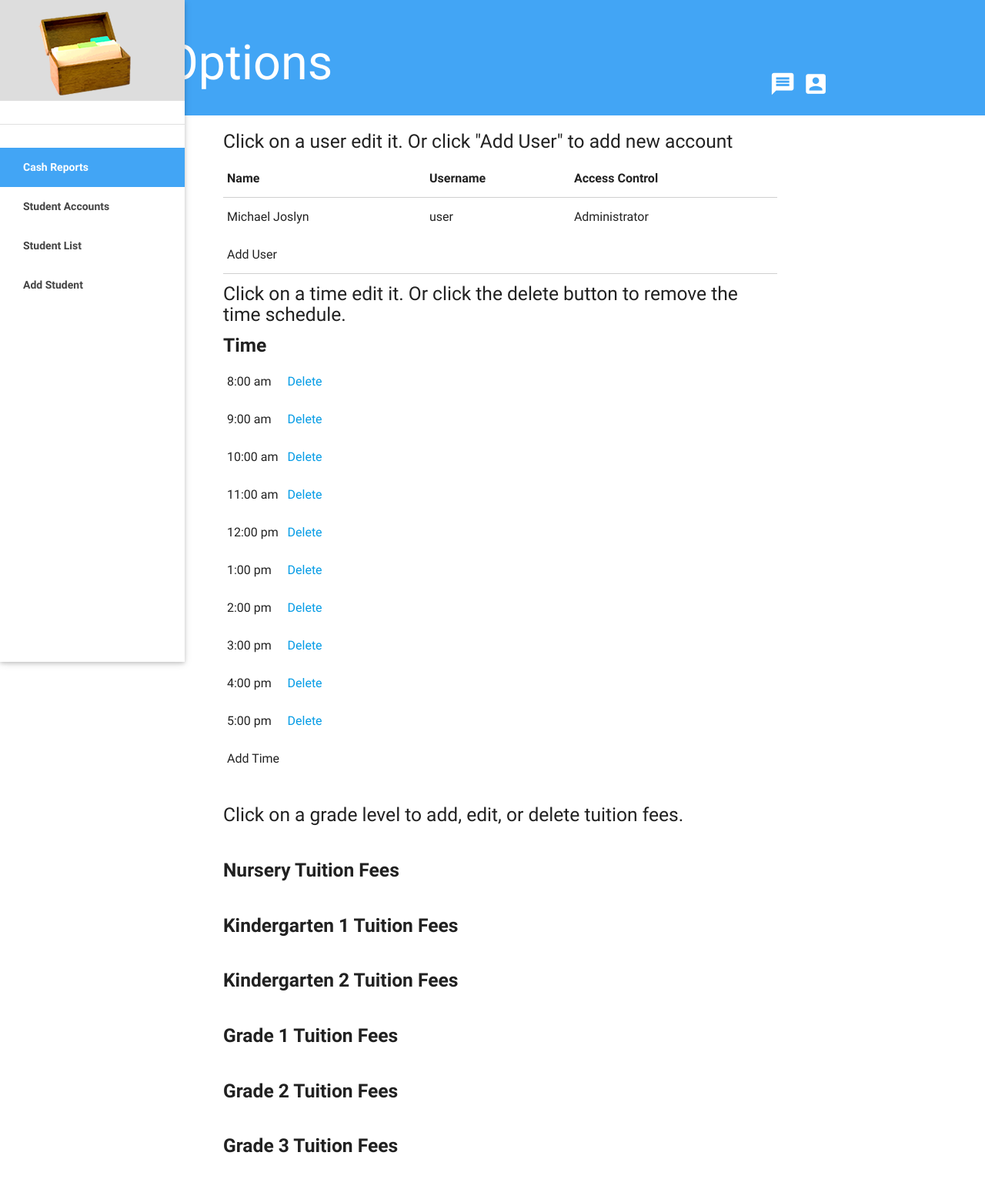
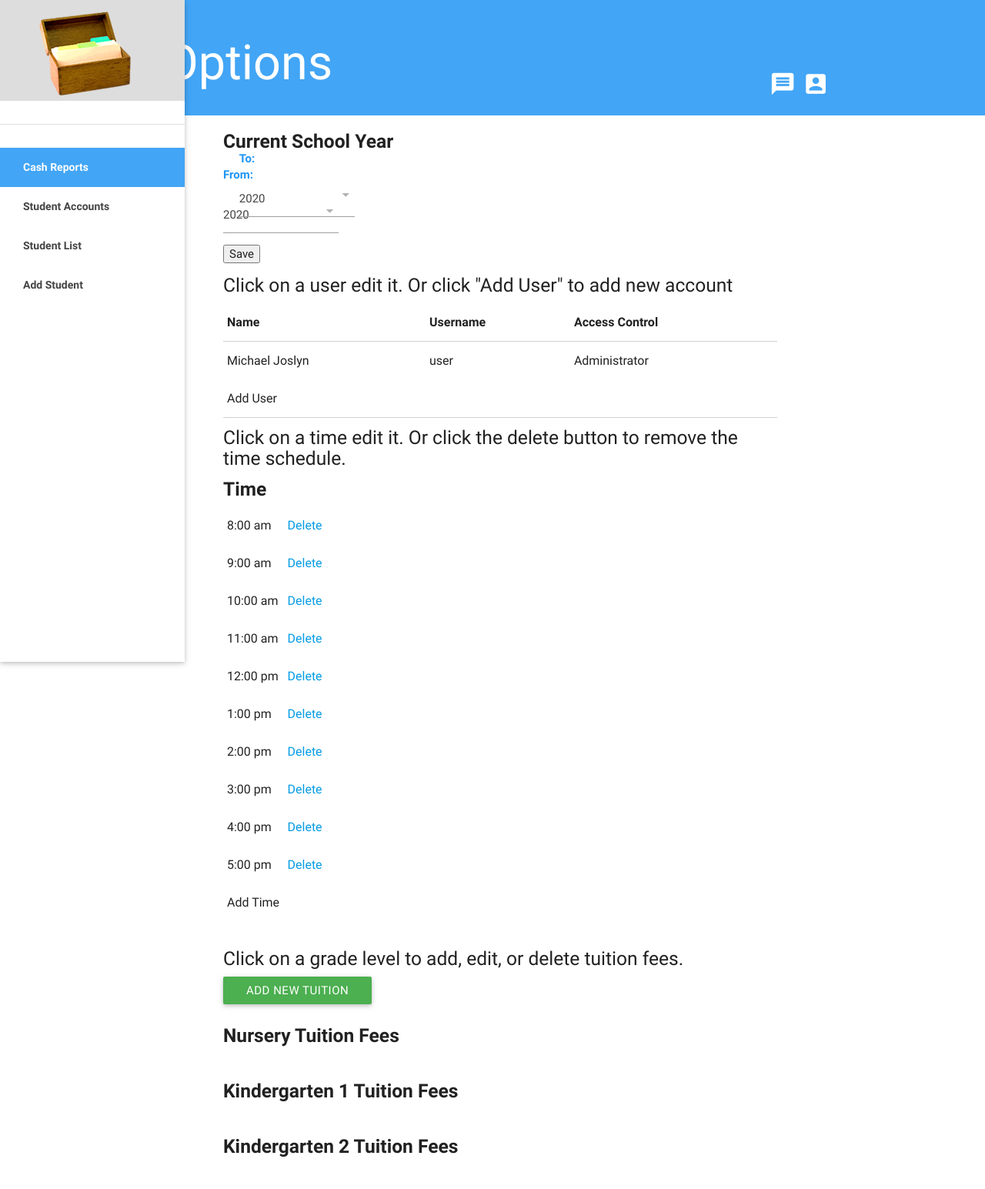
Before and after one commit to woodenbox/WoodenBox, a PHP site: page /woodenbox/option.php in a window 1280 px wide. Shown: the top 1545 px of the page at 77% size. Run offline with PHP 8.4, Linux system fonts and the light colour scheme; the visitor is signed in with stand-in values (Sample User, id 1); data comes from the database, SQL or seed files in the repository; tables that the repository leaves empty or names only in its code hold one stand-in row (values such as "Sample post"); some libraries are stand-ins or nearby versions.

Commit message:
no message

```diff
--- a/option.php
+++ b/option.php
@@ -14,7 +14,9 @@ if($_SESSION['access_control']<2){
 }
 
 if(isset($_POST['changeyear'])){
-	changeyear($connect);
+		extract($_POST);
+	changeyear($connect, $from, $to);
+
 }
 
 if(isset($_GET['id'])){
@@ -29,6 +31,7 @@ if(isset($_GET['id'])){
 		echo "Not working!";
 	}
 }
+$getCurrentSY=mysqli_fetch_assoc(getCurrentSY($connect));
 ?>
 <div class="section no-pad-bot blue lighten-1" id="index-banner">
         <div class="container nav-wrapper">
@@ -99,6 +102,36 @@ if(isset($_GET['id'])){
 
 
 <div style="padding-left:290px;padding-right:270px;">
+
+		<h5 style="font-weight:bold;">Current School Year</h5>
+	<form method="POST">
+		<p class="blue-text lighten-2" style="font-weight:bold;">From:</p>
+		<div style="width:150px;">
+	   		<select name="from" value="<?=$getCurrentSY['from']?>">
+	    		<?php $getSchoolYears = getSchoolYears($connect);
+	    			while($row=mysqli_fetch_array($getSchoolYears, MYSQLI_ASSOC)){
+	    				$status=$row["year"]; ?>
+	    				<option value="<?=$status?>" <?php if($status==$getCurrentSY['from']) echo "selected"?>><?=$status?></option>
+	    		<?php	}
+	    		?>
+	    	</select>
+	    </div>
+	    <div style="position:absolute; right:64%; top:22%">
+	    	<p class="blue-text lighten-2" style="font-weight:bold;">To:</p>
+			<div style="width:150px;">
+   				<select name="to" value="<?=$getCurrentSY['from']?>">
+    				<?php $getSchoolYears = getSchoolYears($connect);
+    					while($row=mysqli_fetch_array($getSchoolYears, MYSQLI_ASSOC)){
+    						$status=$row["year"]; ?>
+	    				<option value="<?=$status?>" <?php if($status==$getCurrentSY['to']) echo "selected"?>><?=$status?></option>
+	    		<?php	}
+    				?>
+    			</select>
+    		</div>
+		</div>
+
+		<input type="submit" name="changeyear" value="Save"/>
+	</form>
 
 <h5>Click on a user edit it. Or click "Add User" to add new account</h5>
 	<?php
@@ -172,6 +205,7 @@ if(isset($_GET['id'])){
 <script src="jquery-2.1.3.min.js"></script>
 
 <h5>Click on a grade level to add, edit, or delete tuition fees. </h5>
+<button class="btn waves-effect waves-light green clickablerow" href="addtuition.php" name="addtuition" value="Add New Tuition">Add New Tuition</button>
 </br>
 <!--<div style="width:20%;">!-->
 <?php while($row=mysqli_fetch_assoc($result2)){?>
--- a/processes/process.php
+++ b/processes/process.php
@@ -222,6 +222,16 @@
 
 	function getPaymentModeDB($connect){
 		$sql="SELECT DISTINCT `fee_type` as mode FROM `fee_schedule`";
+		$result=mysqli_query($connect, $sql);
+		return $result;
+	}
+
+	function insertTuition($connect,$grade, $fee_type, $item, $tuition_fee, $due_date){
+		if($due_date==null)
+			$sql="INSERT INTO `fee_schedule` (`grade`, `fee_type`, `item`, `fee`, `due_date`) VALUES ('$grade', '$fee_type', '$item', $tuition_fee, null)";
+		else
+			$sql="INSERT INTO `fee_schedule` (`grade`, `fee_type`, `item`, `fee`, `due_date`) VALUES ('$grade', '$fee_type', '$item', $tuition_fee, '$due_date')";
+
 		$result=mysqli_query($connect, $sql);
 		return $result;
 	}
@@ -533,11 +543,22 @@ function delGrade($connect,$id){
 	return $result;
 }
 
-function changeyear($connect){
-	for($x=16;$x<=10;$x++){
-		$sql="INSERT INTO `options_school_year`(`year`) VALUES (20.$x)";
-			mysqli_query($connect, $sql);
+function changeyear($connect, $from, $to){
+		$sql="UPDATE `school_year` SET `from`=$from, `to`=$to";
+		$result = mysqli_query($connect, $sql);
+		return $result;
 	}
+
+	function getSchoolYears($connect){
+		$sql="SELECT * FROM `options_school_year`";
+		$result=mysqli_query($connect, $sql);
+		return $result;
+	}
+
+	function getCurrentSY($connect){
+		$sql="SELECT * FROM `school_year`";
+		$result=mysqli_query($connect, $sql);
+		return $result;
 	}
 
 function updateTime($connect, $id, $time){
```
Also changed, not shown: addtuition.php (added, +33 -0 lines), 1 other file.
